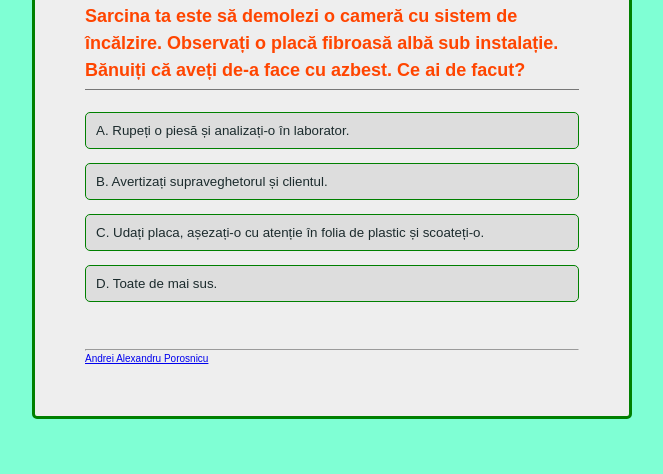
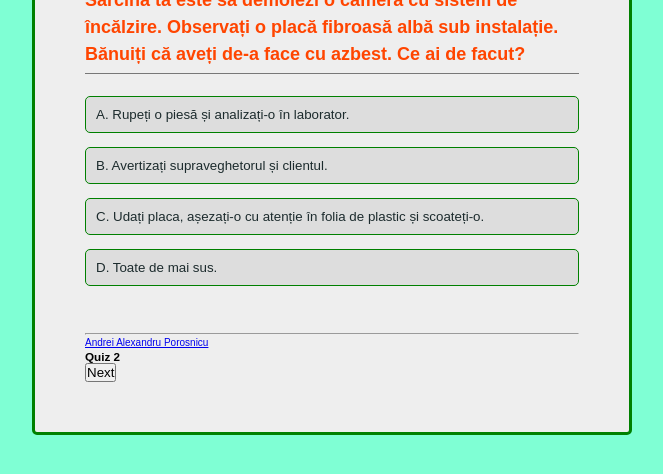
Before and after one commit to Website-Free/VCA, a plain HTML site: page index.html in a window 1280 px wide. Shown: the part 238-712 px from the top of the page, without its empty margins (308-971 px from the left). Drawn offline with Linux system fonts and the light colour scheme.

Commit message:
Update index.html

```diff
--- a/index.html
+++ b/index.html
@@ -36,6 +36,8 @@
                 <hr>
                 <footer>
                     <p><a href="https://website-free.github.io/porosnicualexandru/">Andrei Alexandru Porosnicu</a></p>
+                                        <h3 class="lili">Quiz 2</h3>
+                    <a href=""><button onclick="curand()"class="alex">Next</button></a>
                 </footer>
             </div>
         </div>
```
